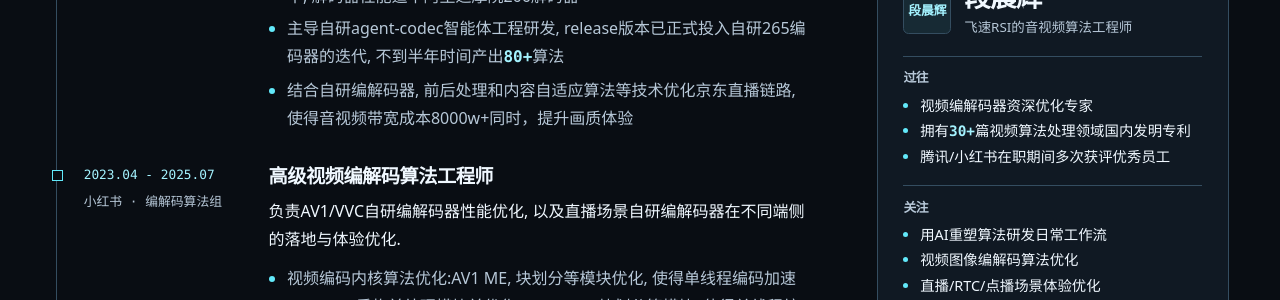
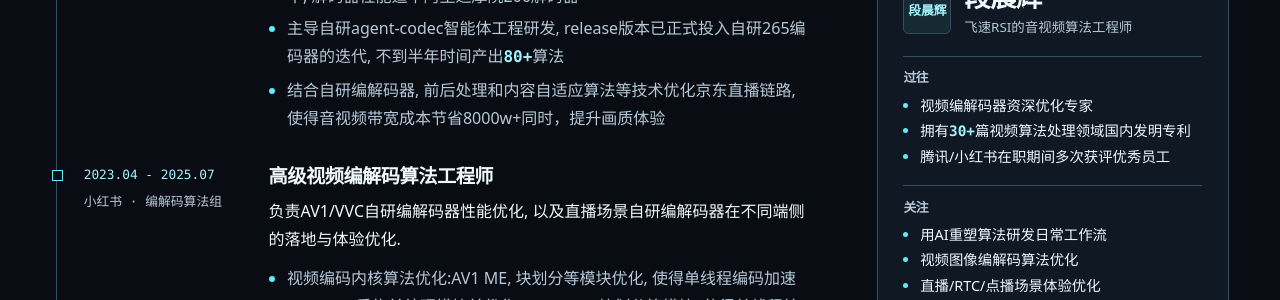
Before and after one commit to bitchenhui/bitchenhui.github.io, a Jekyll site: the page built from index.html, in a window 1280 px wide and 900 px high, scrolled down 1369 px. Shown: the part 181-481 px from the top of the window. Built offline with Jekyll 4.4.1, drawn with Linux system fonts in a browser that asks for light colours.

Commit message:
chore: clarify live bandwidth savings wording

```diff
--- a/_data/experience.yml
+++ b/_data/experience.yml
@@ -8,7 +8,7 @@
     - "构建京东零售的视频编解码技术体系和基建, 主导自研264/265编码器的研发和零售核心场景的落地. 目前主力自研265编码器性能超过业界top tob公司微帧265性能, 相比x265码率节省30%+, 正在积极备战明年的MSU世界编码器大赛中"
     - "主导自研266编码器和解码器的研发, 当前编码器性能比x265节省50%+码率, 解码器性能追平阿里达摩院266解码器"
     - "主导自研agent-codec智能体工程研发, release版本已正式投入自研265编码器的迭代, 不到半年时间产出80+算法"
-    - "结合自研编解码器, 前后处理和内容自适应算法等技术优化京东直播链路, 使得音视频带宽成本8000w+同时，提升画质体验"
+    - "结合自研编解码器, 前后处理和内容自适应算法等技术优化京东直播链路, 使得音视频带宽成本节省8000w+同时，提升画质体验"
 
 - period: "2023.04 - 2025.07"
   org: "小红书 · 编解码算法组"
```
